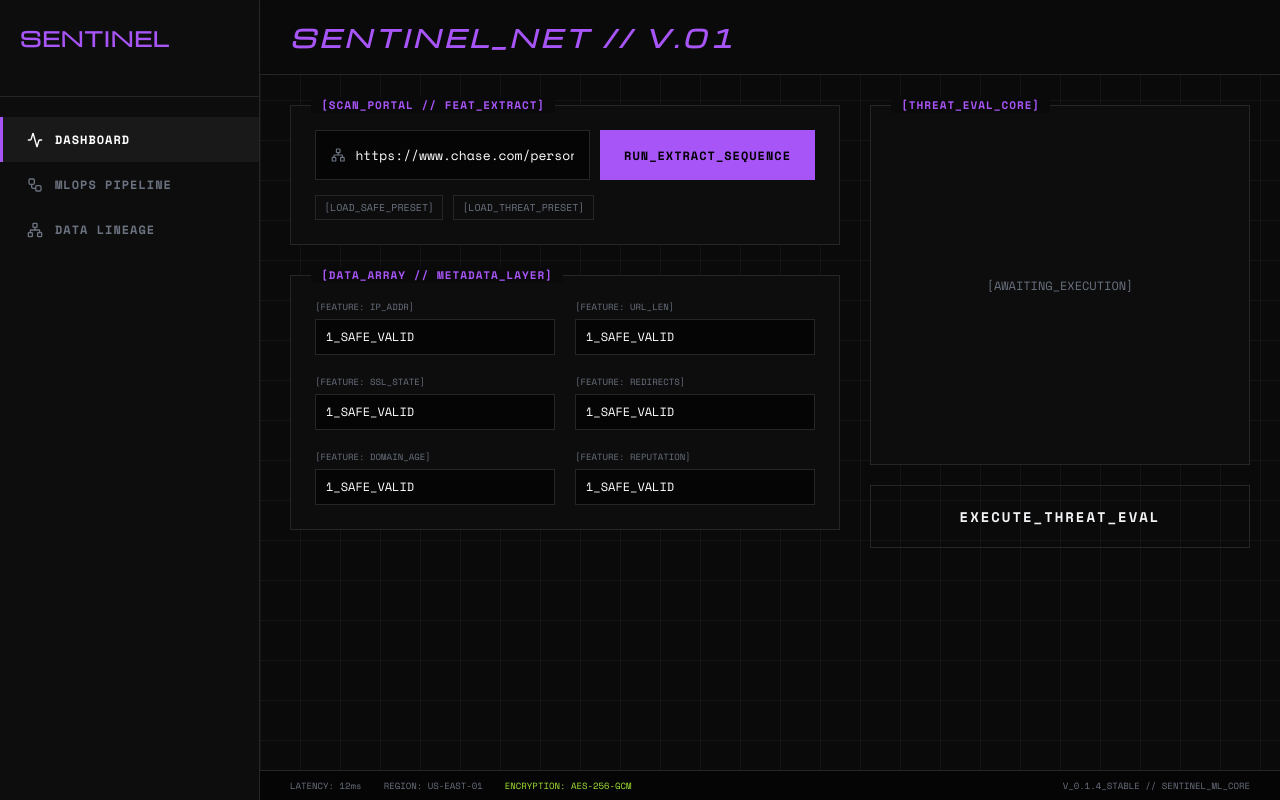
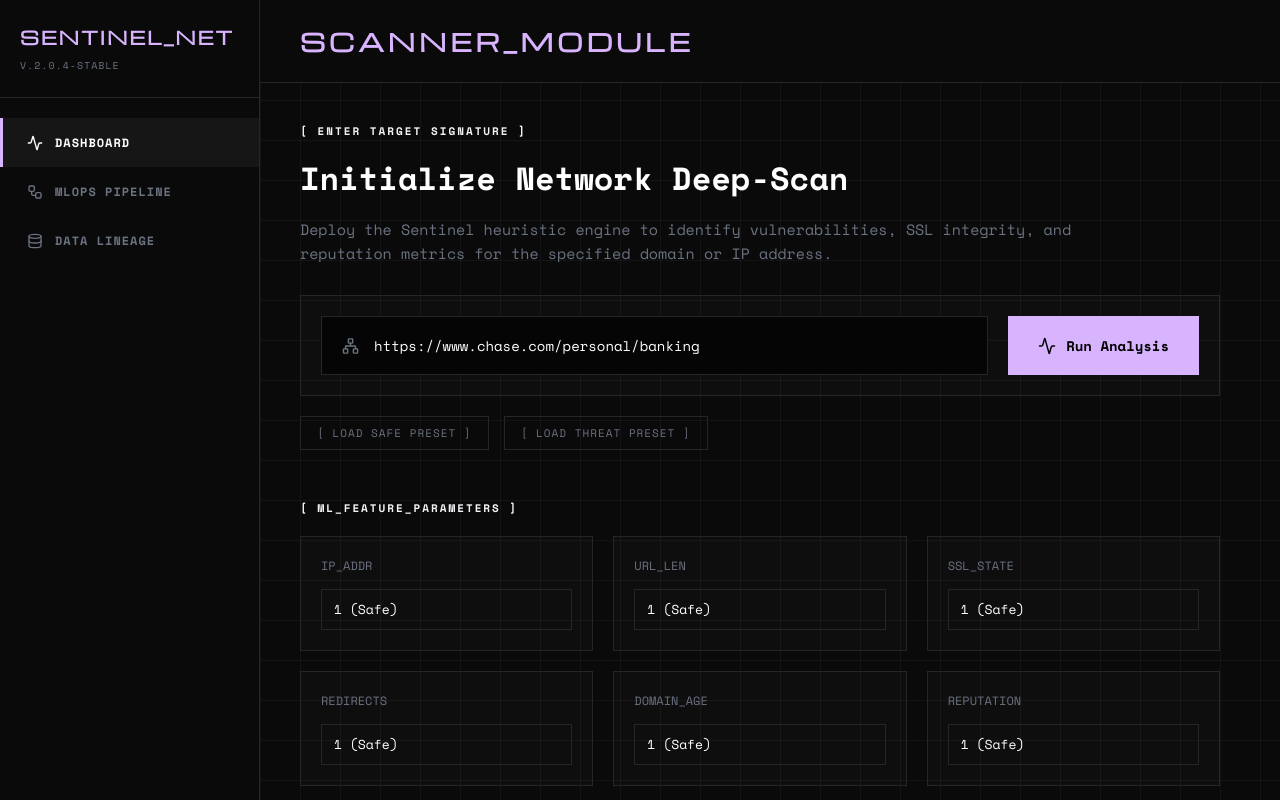
Before and after one commit to strengthFTW/SentinelNet, a React app in the folder frontend/: page / in a window 1280 px wide. Built offline with nearby package versions, Linux system fonts and the light colour scheme; the HTML template or start-up script is replaced by a standard one.

Commit message:
UI: Refactor dashboard to single-column layout strictly matching final design

```diff
--- a/frontend/src/App.jsx
+++ b/frontend/src/App.jsx
@@ -6,7 +6,6 @@ import {
 import confetti from 'canvas-confetti';
 import './index.css';
 
-// Core 30 Features mapping required by the backend pipeline
 const DEFAULT_FEATURES = {
   having_IP_Address: 1,
   URL_Length: 1,
@@ -150,7 +149,7 @@ function App() {
           particleCount: 80,
           spread: 60,
           origin: { y: 0.6 },
-          colors: ['#a3e635', '#a855f7']
+          colors: ['#a3e635', '#d8b4fe']
         });
       }
     } catch (err) {
@@ -179,29 +178,29 @@ function App() {
         borderRight: '1px solid var(--border-color)',
         display: 'flex',
         flexDirection: 'column',
-        background: '#0d0d0d',
+        background: '#0a0a0a',
         zIndex: 10
       }}>
         <div style={{ padding: '24px 20px', borderBottom: '1px solid var(--border-color)' }}>
-          <h2 className="michroma" style={{ color: 'var(--purple-neon)', fontSize: '20px', margin: '0 0 20px 0', letterSpacing: '1px' }}>
-            SENTINEL
+          <h2 className="michroma" style={{ color: '#d8b4fe', fontSize: '18px', margin: '0', letterSpacing: '2px' }}>
+            SENTINEL_NET
           </h2>
-
+          <div style={{ fontSize: '10px', color: 'var(--text-muted)', marginTop: '8px', letterSpacing: '1px' }}>V.2.0.4-STABLE</div>
         </div>
 
         <nav style={{ flex: 1, padding: '20px 0' }}>
           {[
             { id: 'dashboard', label: 'DASHBOARD', icon: <Activity size={16} /> },
             { id: 'pipeline', label: 'MLOPS PIPELINE', icon: <Workflow size={16} /> },
-            { id: 'lineage', label: 'DATA LINEAGE', icon: <Network size={16} /> }
+            { id: 'lineage', label: 'DATA LINEAGE', icon: <Database size={16} /> }
           ].map(item => (
             <div
               key={item.id}
               onClick={() => setActiveTab(item.id)}
               style={{
-                display: 'flex', alignItems: 'center', gap: '12px', padding: '14px 24px', cursor: 'pointer',
+                display: 'flex', alignItems: 'center', gap: '12px', padding: '16px 24px', cursor: 'pointer',
                 background: activeTab === item.id ? 'rgba(255,255,255,0.05)' : 'transparent',
-                borderLeft: activeTab === item.id ? '3px solid var(--purple-neon)' : '3px solid transparent',
+                borderLeft: activeTab === item.id ? '3px solid #d8b4fe' : '3px solid transparent',
                 color: activeTab === item.id ? '#fff' : 'var(--text-muted)',
                 fontSize: '12px', fontWeight: '700', letterSpacing: '1px', transition: 'all 0.2s'
               }}
@@ -211,126 +210,136 @@ function App() {
             </div>
           ))}
         </nav>
-
-
       </div>
 
       {/* MAIN CONTENT AREA */}
       <div style={{ flex: 1, display: 'flex', flexDirection: 'column', height: '100vh', overflowY: 'auto' }}>
 
         {/* HEADER */}
-        <header style={{ borderBottom: '1px solid var(--border-color)', padding: '20px 30px', display: 'flex', justifyContent: 'space-between', alignItems: 'center', background: 'rgba(10,10,10,0.8)', backdropFilter: 'blur(10px)', position: 'sticky', top: 0, zIndex: 10 }}>
-          <h1 className="michroma" style={{ margin: 0, color: 'var(--purple-neon)', letterSpacing: '4px', fontStyle: 'italic', fontSize: '24px' }}>
-            SENTINEL_NET // V.01
+        {activeTab === 'dashboard' && (
+          <header style={{ borderBottom: '1px solid var(--border-color)', padding: '24px 40px', background: 'rgba(10,10,10,0.8)', backdropFilter: 'blur(10px)', position: 'sticky', top: 0, zIndex: 10 }}>
+            <h1 className="michroma" style={{ margin: 0, color: '#d8b4fe', letterSpacing: '4px', fontSize: '24px' }}>
+              SCANNER_MODULE
             </h1>
+          </header>
+        )}
 
+        {activeTab === 'pipeline' && (
+          <header style={{ borderBottom: '1px solid var(--border-color)', padding: '24px 40px', background: 'rgba(10,10,10,0.8)', backdropFilter: 'blur(10px)', position: 'sticky', top: 0, zIndex: 10 }}>
+            <h1 className="michroma" style={{ margin: 0, color: '#d8b4fe', letterSpacing: '4px', fontSize: '24px' }}>
+              MLOPS_PIPELINE
+            </h1>
           </header>
+        )}
+
+        {activeTab === 'lineage' && (
+          <header style={{ borderBottom: '1px solid var(--border-color)', padding: '24px 40px', background: 'rgba(10,10,10,0.8)', backdropFilter: 'blur(10px)', position: 'sticky', top: 0, zIndex: 10 }}>
+            <h1 className="michroma" style={{ margin: 0, color: '#d8b4fe', letterSpacing: '4px', fontSize: '24px' }}>
+              DATA_LINEAGE
+            </h1>
+          </header>
+        )}
 
         {/* TAB CONTENT */}
-        <div style={{ padding: '30px', flex: 1, display: 'flex', flexDirection: 'column' }}>
+        <div style={{ padding: '40px', flex: 1, maxWidth: '1000px' }}>
 
           {/* DASHBOARD TAB */}
           {activeTab === 'dashboard' && (
-            <div style={{ display: 'flex', gap: '30px', alignItems: 'flex-start' }}>
+            <div>
+              {/* TARGET SIGNATURE SECTION */}
+              <div style={{ marginBottom: '50px' }}>
+                <div style={{ color: 'var(--text-main)', fontSize: '11px', letterSpacing: '2px', marginBottom: '15px', fontWeight: '700' }}>[ ENTER TARGET SIGNATURE ]</div>
+                <h2 style={{ fontSize: '32px', margin: '0 0 15px 0', fontWeight: '800', color: '#fff' }}>Initialize Network Deep-Scan</h2>
+                <p style={{ color: 'var(--text-muted)', fontSize: '15px', lineHeight: '1.6', marginBottom: '30px', maxWidth: '800px' }}>
+                  Deploy the Sentinel heuristic engine to identify vulnerabilities, SSL integrity, and reputation metrics for the specified domain or IP address.
+                </p>
 
-              {/* LEFT COL: DATA EXTRACT & METADATA */}
-              <div style={{ flex: 1, display: 'flex', flexDirection: 'column', gap: '30px' }}>
-
-                {/* SCAN PORTAL */}
-                <div className="panel">
-                  <span className="panel-title">[SCAN_PORTAL // FEAT_EXTRACT]</span>
-                  <form onSubmit={parseRealUrl} style={{ display: 'flex', gap: '10px' }}>
-                    <div style={{ flex: 1, display: 'flex', alignItems: 'center', background: '#050505', border: '1px solid var(--border-color)', padding: '0 15px' }}>
-                      <Network size={16} color="var(--text-muted)" style={{ marginRight: '10px' }} />
+                <div style={{ border: '1px solid var(--border-color)', padding: '20px', background: 'rgba(255,255,255,0.02)' }}>
+                  <form onSubmit={parseRealUrl} style={{ display: 'flex', gap: '20px' }}>
+                    <div style={{ flex: 1, display: 'flex', alignItems: 'center', background: '#050505', padding: '0 20px', border: '1px solid var(--border-color)' }}>
+                      <Network size={18} color="var(--text-muted)" style={{ marginRight: '15px' }} />
                       <input
                         type="text"
                         value={inputUrl}
                         onChange={(e) => setInputUrl(e.target.value)}
-                        placeholder="ENTER_TARGET_URL_FOR_ANALYSIS..."
-                        style={{ background: 'transparent', border: 'none', color: '#fff', width: '100%', padding: '14px 0', fontSize: '13px' }}
+                        placeholder="https://secure-gate.sentinel-net.io/v2/analyze"
+                        style={{ background: 'transparent', border: 'none', color: '#fff', width: '100%', padding: '18px 0', fontSize: '14px', outline: 'none' }}
                       />
                     </div>
-                    <button type="submit" style={{ background: 'var(--purple-neon)', color: '#000', border: 'none', padding: '0 24px', fontWeight: '800', fontSize: '12px', letterSpacing: '1px' }}>
-                      RUN_EXTRACT_SEQUENCE
+                    <button type="submit" style={{ background: '#d8b4fe', color: '#000', padding: '0 30px', fontWeight: '800', fontSize: '14px', border: 'none', display: 'flex', alignItems: 'center', gap: '10px' }}>
+                      <Activity size={18} /> Run Analysis
                     </button>
                   </form>
-                  {parseMessage && <div style={{ marginTop: '12px', fontSize: '11px', color: 'var(--green-neon)' }}>{parseMessage}</div>}
-                  {error && <div style={{ marginTop: '12px', fontSize: '11px', color: 'var(--orange-neon)' }}>{error}</div>}
+                  {parseMessage && <div style={{ marginTop: '15px', fontSize: '12px', color: 'var(--green-neon)' }}>{parseMessage}</div>}
+                  {error && <div style={{ marginTop: '15px', fontSize: '12px', color: 'var(--orange-neon)' }}>{error}</div>}
+                </div>
 
-                  <div style={{ display: 'flex', gap: '10px', marginTop: '15px' }}>
-                    <button onClick={() => applyPreset('safe')} style={{ background: 'transparent', border: '1px solid var(--border-color)', color: 'var(--text-muted)', fontSize: '10px', padding: '4px 8px' }}>[LOAD_SAFE_PRESET]</button>
-                    <button onClick={() => applyPreset('phish')} style={{ background: 'transparent', border: '1px solid var(--border-color)', color: 'var(--text-muted)', fontSize: '10px', padding: '4px 8px' }}>[LOAD_THREAT_PRESET]</button>
+                <div style={{ display: 'flex', gap: '15px', marginTop: '20px' }}>
+                  <button onClick={() => applyPreset('safe')} style={{ background: 'transparent', border: '1px solid var(--border-color)', color: 'var(--text-muted)', fontSize: '11px', padding: '8px 16px', letterSpacing: '1px' }}>[ LOAD SAFE PRESET ]</button>
+                  <button onClick={() => applyPreset('phish')} style={{ background: 'transparent', border: '1px solid var(--border-color)', color: 'var(--text-muted)', fontSize: '11px', padding: '8px 16px', letterSpacing: '1px' }}>[ LOAD THREAT PRESET ]</button>
                 </div>
               </div>
 
-                {/* DATA ARRAY / METADATA LAYER */}
-                <div className="panel">
-                  <span className="panel-title">[DATA_ARRAY // METADATA_LAYER]</span>
-                  <div style={{ display: 'grid', gridTemplateColumns: '1fr 1fr', gap: '20px' }}>
+              {/* ML FEATURES SECTION */}
+              <div style={{ marginBottom: '50px' }}>
+                <div style={{ color: 'var(--text-main)', fontSize: '11px', letterSpacing: '2px', marginBottom: '20px', fontWeight: '700' }}>[ ML_FEATURE_PARAMETERS ]</div>
+                <div style={{ display: 'grid', gridTemplateColumns: 'repeat(3, 1fr)', gap: '20px' }}>
                   {coreFeaturesList.map((feat) => (
-                      <div key={feat.key}>
-                        <label style={{ display: 'block', fontSize: '9px', color: 'var(--text-muted)', marginBottom: '6px' }}>[FEATURE: {feat.label}]</label>
+                    <div key={feat.key} style={{ border: '1px solid var(--border-color)', padding: '20px', background: 'rgba(255,255,255,0.02)' }}>
+                      <label style={{ display: 'block', fontSize: '12px', color: 'var(--text-muted)', marginBottom: '15px' }}>{feat.label}</label>
                       <select
                         value={features[feat.key]}
                         onChange={(e) => updateFeature(feat.key, e.target.value)}
-                          style={{ width: '100%', background: '#050505', border: '1px solid var(--border-color)', color: '#fff', padding: '10px', fontSize: '12px', appearance: 'none' }}
+                        style={{ width: '100%', background: 'transparent', border: '1px solid var(--border-color)', color: '#fff', padding: '12px', fontSize: '13px', appearance: 'none', outline: 'none' }}
                       >
-                          <option value="1">1_SAFE_VALID</option>
-                          <option value="0">0_NEUTRAL</option>
-                          <option value="-1">-1_MALICIOUS</option>
+                        <option value="1" style={{background: '#0a0a0a'}}>1 (Safe)</option>
+                        <option value="0" style={{background: '#0a0a0a'}}>0 (Neutral)</option>
+                        <option value="-1" style={{background: '#0a0a0a'}}>-1 (Malicious)</option>
                       </select>
                     </div>
                   ))}
                 </div>
-
-
-                </div>
               </div>
 
-              {/* RIGHT COL: THREAT EVAL CORE */}
-              <div style={{ width: '380px', display: 'flex', flexDirection: 'column', gap: '20px' }}>
-                <div className={`panel ${prediction ? (prediction.isPhishing ? 'glow-orange' : 'glow-green') : ''}`} style={{ minHeight: '360px', display: 'flex', flexDirection: 'column' }}>
-                  <span className="panel-title">[THREAT_EVAL_CORE]</span>
+              {/* THREAT EVAL CORE */}
+              <div style={{ border: '1px solid var(--border-color)', padding: '40px', background: 'rgba(255,255,255,0.02)' }}>
+                <div style={{ color: 'var(--text-main)', fontSize: '11px', letterSpacing: '2px', marginBottom: '30px', fontWeight: '700' }}>[ THREAT_EVALUATION_CORE ]</div>
 
-                  {prediction ? (
-                    <div style={{ flex: 1, display: 'flex', flexDirection: 'column', justifyContent: 'center' }}>
-                      <div style={{ fontSize: '10px', color: prediction.isPhishing ? 'var(--orange-neon)' : 'var(--green-neon)', marginBottom: '10px' }}>
-                        {prediction.isPhishing ? '[NODE_MALICIOUS]' : '[NODE_SECURE]'}
-                      </div>
-                      <h2 className={prediction.isPhishing ? 'glow-text-orange' : 'glow-text-green'} style={{ fontSize: '32px', margin: '0 0 30px 0', lineHeight: '1.2', color: prediction.isPhishing ? 'var(--orange-neon)' : 'var(--green-neon)', fontWeight: '800' }}>
-                        STATUS:<br/>
-                        {prediction.isPhishing ? 'CRITICAL_THREAT' : 'SYSTEM_CLEAN'}
-                      </h2>
-
-                      <div style={{ display: 'flex', alignItems: 'baseline', gap: '15px' }}>
-                        <span className={prediction.isPhishing ? 'glow-text-orange' : 'glow-text-green'} style={{ fontSize: '64px', fontWeight: '800', color: prediction.isPhishing ? 'var(--orange-neon)' : 'var(--green-neon)' }}>
-                          {prediction.isPhishing ? '1.00' : '0.00'}
-                        </span>
-                        <span style={{ fontSize: '11px', color: 'var(--text-muted)' }}>{prediction.isPhishing ? 'MALWARE_CONFIDENCE' : 'THREAT_SCORE'}</span>
-                      </div>
-
-                      <div style={{ marginTop: 'auto', display: 'flex', alignItems: 'center', gap: '10px', fontSize: '10px', color: prediction.isPhishing ? 'var(--orange-neon)' : 'var(--green-neon)' }}>
-                        <div style={{ width: '8px', height: '8px', borderRadius: '50%', background: prediction.isPhishing ? 'var(--orange-neon)' : 'var(--green-neon)', boxShadow: `0 0 8px ${prediction.isPhishing ? 'var(--orange-neon)' : 'var(--green-neon)'}` }}></div>
-                        {prediction.isPhishing ? '⚠️ IMMEDIATE ISOLATION RECOMMENDED' : 'HEARTBEAT_ACTIVE_STABLE'}
-                      </div>
-                    </div>
-                  ) : (
-                    <div style={{ flex: 1, display: 'flex', alignItems: 'center', justifyContent: 'center', color: 'var(--text-muted)', fontSize: '12px' }}>
-                      [AWAITING_EXECUTION]
-                    </div>
-                  )}
-                </div>
-
+                <div style={{ display: 'flex', justifyContent: 'center', marginBottom: '40px' }}>
                   <button
                     onClick={handlePredict}
                     disabled={loading}
                     style={{
-                    width: '100%', background: 'transparent', border: '1px solid var(--border-color)',
-                    color: 'var(--text-main)', padding: '20px', fontSize: '14px', fontWeight: '700', letterSpacing: '2px'
+                      background: '#d8b4fe', color: '#000', border: 'none',
+                      padding: '20px 0', width: '60%', fontSize: '20px', fontWeight: '800',
+                      display: 'flex', justifyContent: 'center', alignItems: 'center', gap: '15px',
+                      opacity: loading ? 0.7 : 1
                     }}
                   >
-                  {loading ? 'PROCESSING...' : 'EXECUTE_THREAT_EVAL'}
+                    <CheckCircle2 size={24} /> {loading ? 'PROCESSING...' : 'EXECUTE_THREAT_EVAL'}
                   </button>
+                </div>
+
+                <div style={{ border: '1px dashed var(--border-color)', padding: '40px', minHeight: '220px', display: 'flex', flexDirection: 'column', justifyContent: 'center', alignItems: 'center' }}>
+                  {prediction ? (
+                    <div style={{ textAlign: 'center' }}>
+                      <div style={{ fontSize: '14px', color: prediction.isPhishing ? 'var(--orange-neon)' : 'var(--green-neon)', marginBottom: '15px', letterSpacing: '2px' }}>
+                        {prediction.isPhishing ? '[NODE_MALICIOUS]' : '[NODE_SECURE]'}
+                      </div>
+                      <h2 className={prediction.isPhishing ? 'glow-text-orange' : 'glow-text-green'} style={{ fontSize: '42px', margin: '0 0 10px 0', color: prediction.isPhishing ? 'var(--orange-neon)' : 'var(--green-neon)', fontWeight: '800' }}>
+                        {prediction.isPhishing ? 'CRITICAL_THREAT' : 'SYSTEM_CLEAN'}
+                      </h2>
+                      <div className={prediction.isPhishing ? 'glow-text-orange' : 'glow-text-green'} style={{ fontSize: '32px', fontWeight: '800', color: prediction.isPhishing ? 'var(--orange-neon)' : 'var(--green-neon)' }}>
+                        / {prediction.isPhishing ? '1.00' : '0.00'}
+                      </div>
+                    </div>
+                  ) : (
+                    <>
+                      <Network size={48} color="var(--border-color)" style={{ marginBottom: '20px' }} />
+                      <div style={{ color: 'var(--text-muted)', fontSize: '12px', letterSpacing: '2px' }}>DYNAMIC RESULTS PLACEHOLDER</div>
+                    </>
+                  )}
+                </div>
               </div>
 
             </div>
@@ -338,10 +347,10 @@ function App() {
 
           {/* PIPELINE TAB */}
           {activeTab === 'pipeline' && (
-            <div className="panel" style={{ flex: 1 }}>
-              <span className="panel-title">[MLOPS_PIPELINE_ARCHITECTURE]</span>
+            <div style={{ border: '1px solid var(--border-color)', padding: '40px', background: 'rgba(255,255,255,0.02)' }}>
+              <div style={{ color: 'var(--text-main)', fontSize: '11px', letterSpacing: '2px', marginBottom: '30px', fontWeight: '700' }}>[ MLOPS_PIPELINE_ARCHITECTURE ]</div>
               <div style={{ color: 'var(--text-main)', fontSize: '14px', lineHeight: '1.6' }}>
-                <h3 style={{ color: 'var(--purple-neon)' }}>SYSTEM COMPONENTS</h3>
+                <h3 style={{ color: '#d8b4fe' }}>SYSTEM COMPONENTS</h3>
                 <ul style={{ listStyle: 'none', padding: 0 }}>
                   <li style={{ marginBottom: '15px' }}><strong style={{ color: 'var(--green-neon)' }}>[DVC]</strong> Dataset version control active. Syncing remote registries.</li>
                   <li style={{ marginBottom: '15px' }}><strong style={{ color: 'var(--green-neon)' }}>[GREAT_EXPECTATIONS]</strong> Data quality gates enforcing column schemas.</li>
@@ -354,15 +363,15 @@ function App() {
 
           {/* LINEAGE TAB */}
           {activeTab === 'lineage' && (
-            <div className="panel" style={{ flex: 1 }}>
-              <span className="panel-title">[DATA_LINEAGE_GRAPH]</span>
+            <div style={{ border: '1px solid var(--border-color)', padding: '40px', background: 'rgba(255,255,255,0.02)' }}>
+              <div style={{ color: 'var(--text-main)', fontSize: '11px', letterSpacing: '2px', marginBottom: '30px', fontWeight: '700' }}>[ DATA_LINEAGE_GRAPH ]</div>
               <div style={{ color: 'var(--text-main)', fontSize: '14px', lineHeight: '1.6' }}>
-                 <h3 style={{ color: 'var(--purple-neon)' }}>OPENLINEAGE // MARQUEZ REGISTRY</h3>
+                 <h3 style={{ color: '#d8b4fe' }}>OPENLINEAGE // MARQUEZ REGISTRY</h3>
                  <div style={{ display: 'flex', alignItems: 'center', gap: '20px', marginTop: '30px' }}>
                     <div style={{ border: '1px solid var(--border-color)', padding: '20px', textAlign: 'center' }}>[JOB_01_INGEST]</div>
-                    <div style={{ color: 'var(--purple-neon)' }}>➔</div>
+                    <div style={{ color: '#d8b4fe' }}>➔</div>
                     <div style={{ border: '1px solid var(--border-color)', padding: '20px', textAlign: 'center' }}>[JOB_02_VALIDATE]</div>
-                    <div style={{ color: 'var(--purple-neon)' }}>➔</div>
+                    <div style={{ color: '#d8b4fe' }}>➔</div>
                     <div style={{ border: '1px solid var(--border-color)', padding: '20px', textAlign: 'center' }}>[JOB_03_TRAIN]</div>
                  </div>
                  <p style={{ marginTop: '40px', color: 'var(--text-muted)', fontSize: '12px' }}>[SYS_LOG] Tracked events pushed to Marquez backend.</p>
@@ -373,9 +382,9 @@ function App() {
         </div>
 
         {/* FOOTER */}
-        <footer style={{ background: '#050505', borderTop: '1px solid var(--border-color)', padding: '8px 30px', fontSize: '9px', color: 'var(--text-muted)', display: 'flex', justifyContent: 'space-between' }}>
-          <span>LATENCY: 12ms &nbsp;&nbsp; REGION: US-EAST-01 &nbsp;&nbsp; <span style={{ color: 'var(--green-neon)' }}>ENCRYPTION: AES-256-GCM</span></span>
-          <span>V_0.1.4_STABLE // SENTINEL_ML_CORE</span>
+        <footer style={{ borderTop: '1px solid var(--border-color)', padding: '12px 40px', fontSize: '10px', color: 'var(--text-muted)', display: 'flex', justifyContent: 'space-between', background: '#0a0a0a', marginTop: 'auto' }}>
+          <span>LATENCY: 12MS &nbsp;&nbsp;&nbsp;&nbsp;&nbsp;&nbsp; REGION: US-EAST-01</span>
+          <span style={{ fontWeight: '700', color: '#fff' }}>SENTINEL_ML_CORE</span>
         </footer>
 
       </div>
```
Lines whose indentation alone changed are shown as unchanged.
